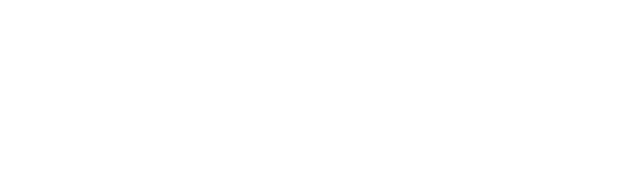
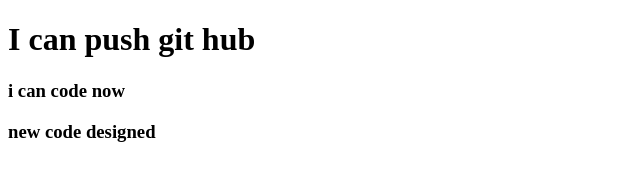
Before and after one commit to anisa6121/my-first-repo, a plain HTML site: page index.html in a window 1280 px wide. Shown: the whole page, without its empty margins (0-640 px from the left). Drawn offline with Linux system fonts and the light colour scheme.

Commit message:
added header

```diff
--- a/index.html
+++ b/index.html
@@ -7,6 +7,9 @@
     <title>Document</title>
 </head>
 <body>
+    <h1>I can push git hub</h1>
+    <h3>i can code now</h3>
+    <h3>new code designed</h3>
 
 </body>
 </html>
```
